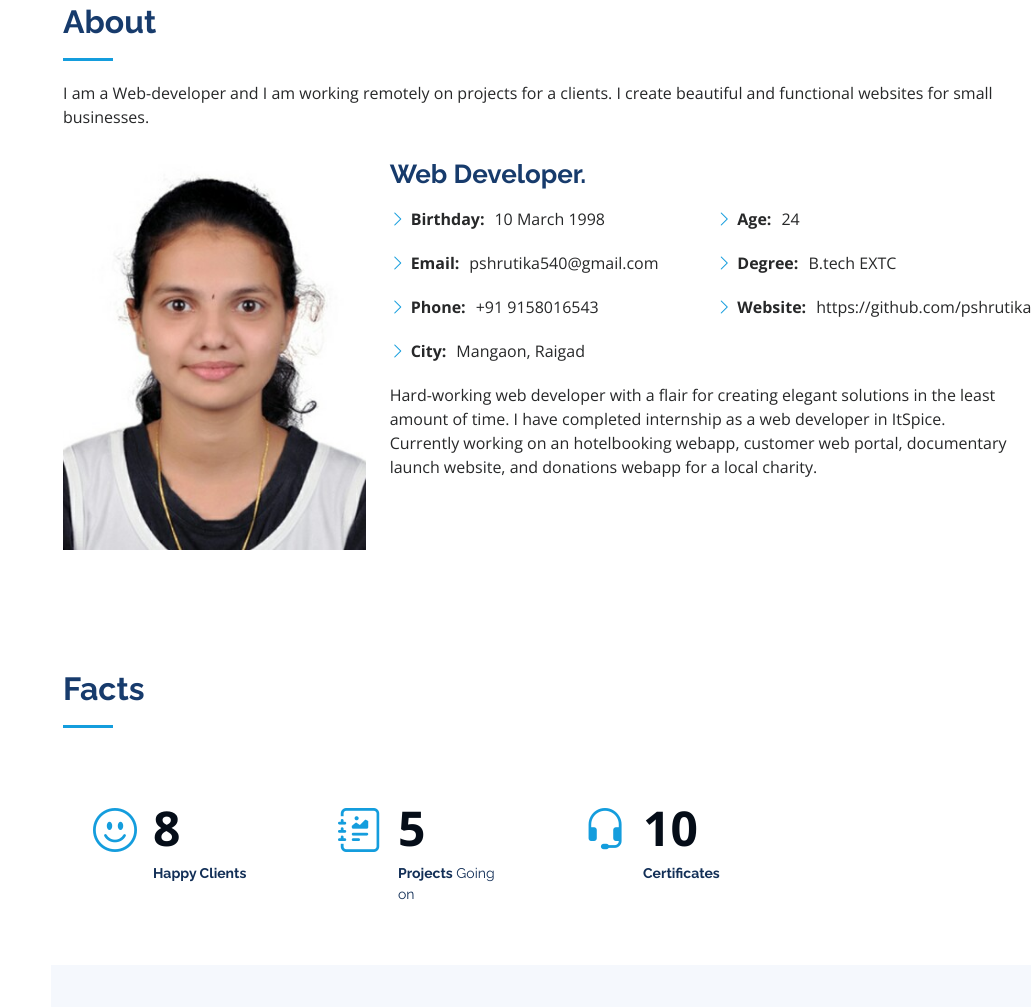
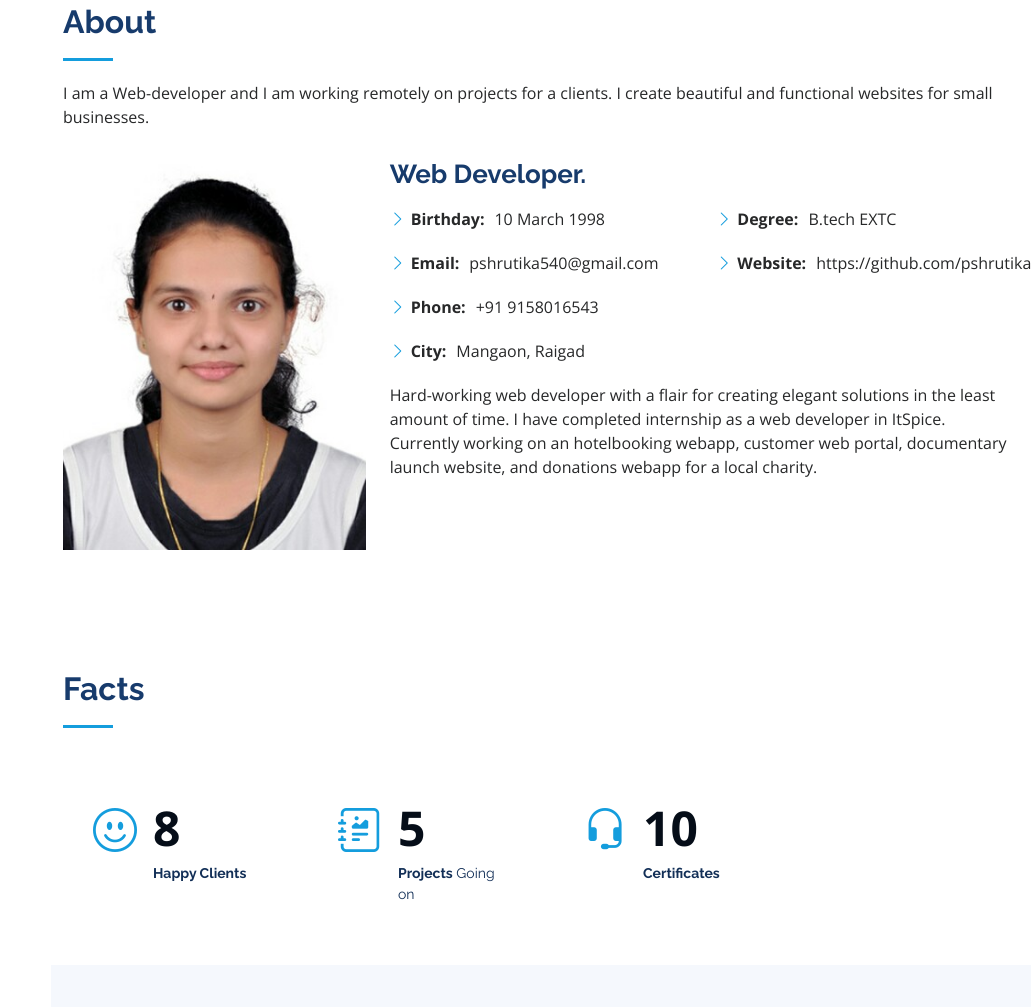
Before and after one commit to pshrutika/Shrutika_Pednekar_Portfolio-, a plain HTML site: page index.html in a window 1280 px wide. Shown: the part 857-1864 px from the top of the page, without its empty margins (249-1280 px from the left). Drawn offline with nearby package versions, Linux system fonts and the light colour scheme.

Commit message:
Update index.html

```diff
--- a/index.html
+++ b/index.html
@@ -107,7 +107,6 @@
               </div>
               <div class="col-lg-6">
                 <ul>
-                  <li><i class="bi bi-chevron-right"></i> <strong>Age:</strong> <span>24</span></li>
                   <li><i class="bi bi-chevron-right"></i> <strong>Degree:</strong> <span>B.tech EXTC</span></li>
                   <li><i class="bi bi-chevron-right"></i> <strong>Website:</strong> <span>https://github.com/pshrutika</span></li>
 
```
